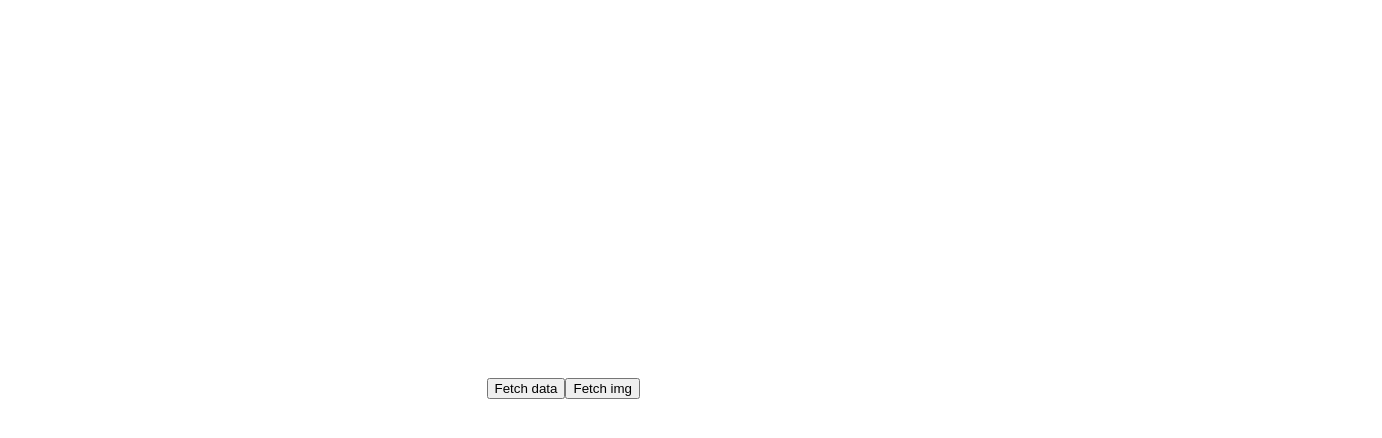
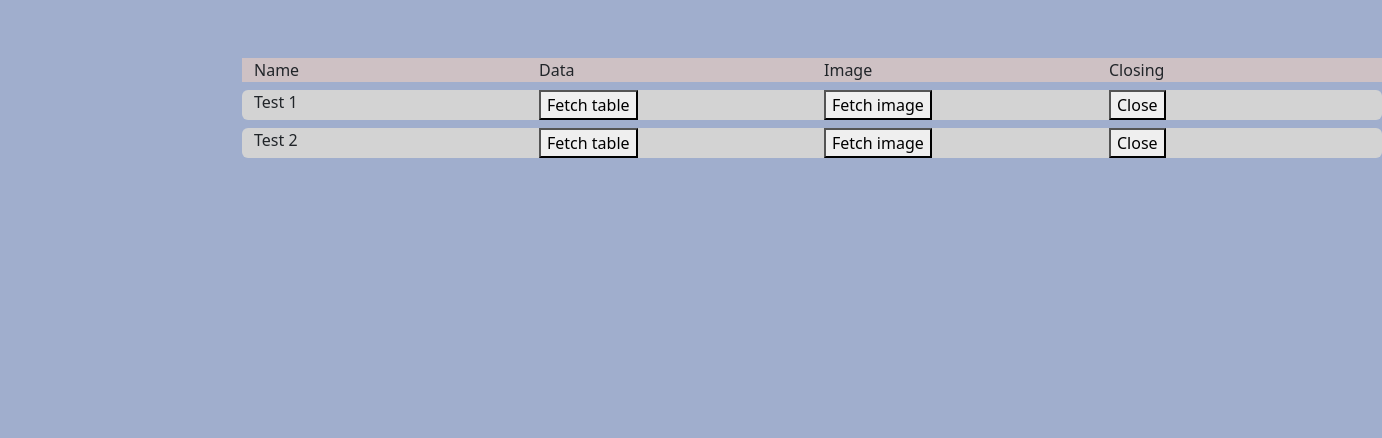
Before and after one commit to lackne190044/Diplomarbeit, a Vue app in the folder tig-stack/vue_app/: page / in a window 1280 px wide. Shown: the top 438 px of the page, 1382 px wide, since content can reach past the window. Built offline with nearby package versions, Linux system fonts and the light colour scheme.

Commit message:
Gui changes to fetch from different sensors

```diff
--- a/tig-stack/vue_app/package.json
+++ b/tig-stack/vue_app/package.json
@@ -11,6 +11,8 @@
   },
   "dependencies": {
     "axios": "^1.6.2",
+    "bootstrap": "^5.3.2",
+    "bootstrap-icons": "^1.11.3",
     "vue": "^3.3.4"
   },
   "devDependencies": {
@@ -19,6 +21,7 @@
     "@vitejs/plugin-vue": "^4.4.0",
     "@vue/tsconfig": "^0.4.0",
     "npm-run-all2": "^6.1.1",
+    "sass": "^1.70.0",
     "typescript": "~5.2.0",
     "vite": "^4.4.11",
     "vue-tsc": "^1.8.19"
--- a/tig-stack/vue_app/src/App.vue
+++ b/tig-stack/vue_app/src/App.vue
@@ -1,93 +1,11 @@
+<script setup lang="ts">
+
+import Fetch from './components/Fetch.vue'
+
+</script>
+
 <template>
-  <div>
-    <button @click="fetchRaw('mem', 'active', '3da387c64301')">Fetch data</button>
-    <button @click="fetchImg('mem', 'active', '3da387c64301')">Fetch img</button>
-
-    <div v-if="displayRawData">
-       <table class="data-table">
-        <thead>
-          <tr>
-            <th>Time</th>
-            <th>Value</th>
-          </tr>
-        </thead>
-        <tbody>
-          <tr v-for="(item, index) in raw_results.Data.Raw" :key="index">
-            <td>{{ item.time }}</td>
-            <td>{{ item.value }}</td>
-          </tr>
-        </tbody>
-      </table>
-    </div>
-
-    <div v-else>
-      <img :src="imgBlobUrl" />
-    </div>
+  <div class="container p-1">
+    <Fetch />
   </div>
 </template>
-
-<style>
-.data-table {
-  border-collapse: collapse;
-  width: 100%;
-}
-
-.data-table th, .data-table td {
-  border: 1px solid #ddd;
-  padding: 8px;
-  text-align: left;
-}
-
-.data-table th {
-  background-color: #f2f2f2;
-}
-</style>
-
-<script>
-import axios from 'axios';
-
-export default {
-  data() {
-    return {
-      raw_results: { Data: { Raw: null } },
-      imgBlobUrl: null,
-      displayRawData: null,
-      measure: null,
-      field: null,
-      host: null
-    };
-  },
-  methods: {
-    fetchRaw(measure, field, host) {
-      this.displayRawData = true;
-      const url = `http://localhost:5000/data?mesure=${measure}&field=${field}&host=${host}`
-      axios.get(url)
-        .then(response => {
-          console.log(response.data);
-          this.raw_results = { Data: { Raw: response.data } };
-        })
-        .catch(error => {
-          console.error(error);
-        });
-    },
-    fetchImg(measure, field, host) {
-      this.displayRawData = false;
-      const url = `http://localhost:5000/data/img?mesure=${measure}&field=${field}&host=${host}`
-      axios.get(url, { responseType: 'arraybuffer' })
-        .then(response => {
-          const blob = new Blob([response.data], { type: 'image/png' });
-          this.imgBlobUrl = URL.createObjectURL(blob);
-        })
-        .catch(error => {
-          console.error(error);
-        });
-    },
-  },
-  beforeDestroy() {
-    // Clean up the blob URL to prevent memory leaks
-    if (this.imgBlobUrl) {
-      URL.revokeObjectURL(this.imgBlobUrl);
-    }
-  },
-};
-</script>
--- /dev/null
+++ b/tig-stack/vue_app/src/components/Fetch.vue
@@ -0,0 +1,159 @@
+<script lang="ts">
+import axios from 'axios';
+
+export default {
+  data() {
+    return {
+      hosts: ['3e9d28342038', '3e9d28342037'],
+
+      raw_results: {},
+      imgBlobUrl: {},
+
+      displayRawData: {},
+      displayImg: {},
+
+      Measure: null,
+      field: null,
+      host: null
+    };
+  },
+  methods: {
+    fetchRaw(measure, field, host) {
+      this.displayRawData[host] = true;
+      this.displayImg[host] = false;
+
+      const url = `http://localhost:5000/data?mesure=${measure}&field=${field}&host=${host}`
+      axios.get(url)
+        .then(response => {
+          console.log(response.data);
+          this.raw_results[host] = response.data;
+        })
+        .catch(error => {
+          console.error(error);
+        });
+    },
+    fetchImg(measure, field, host) {
+      this.displayRawData[host] = false;
+      this.displayImg[host] = true;
+      const url = `http://localhost:5000/data/img?mesure=${measure}&field=${field}&host=${host}`
+      axios.get(url, { responseType: 'arraybuffer' })
+        .then(response => {
+          const blob = new Blob([response.data], { type: 'image/png' });
+          this.imgBlobUrl[host] = URL.createObjectURL(blob);
+        })
+        .catch(error => {
+          console.error(error);
+        });
+    },
+    close(host) {
+      this.displayRawData[host] = false;
+      this.displayImg[host] = false;
+    },
+  },
+  beforeDestroy() {
+    // Clean up the blob URL to prevent memory leaks
+    if (this.imgBlobUrl) {
+      URL.revokeObjectURL(this.imgBlobUrl);
+    }
+  },
+};
+</script>
+
+<style>
+.data-table {
+  border-collapse: collapse;
+  width: 100%;
+}
+
+.data-table th, .data-table td {
+  border: 1px solid #ddd;
+  padding: 8px;
+  text-align: left;
+}
+
+.data-table th {
+  background-color: #f2f2f2;
+}
+</style>
+
+
+<template>
+  <div class="container">
+    <div class="row bg-primary mt-2 mb-1">
+      <div
+	class="col"
+	data-bs-toggle="tooltip"
+	data-bs-placement="top"
+	data-bs-title="Tooltip on top"
+      >
+	Name
+      </div>
+      <div class="col">Data</div>
+      <div class="col">Image</div>
+      <div class="col">Closing</div>
+    </div>
+
+    <div class="row bg-secondary rounded mt-2 mb-1">
+      <div class="col">Test 1</div>
+      <div class="col"><button @click="fetchRaw('mem', 'active', hosts[0])">Fetch table</button></div>
+      <div class="col"><button @click="fetchImg('mem', 'active', hosts[0])">Fetch image</button></div>
+      <div class="col"><button @click="close(hosts[0])">Close</button></div>
+      <div v-if="displayImg[hosts[0]]">
+	<img :src="imgBlobUrl[hosts[0]]" />
+      </div>
+      <div v-if="displayRawData[hosts[0]]">
+	 <table class="data-table">
+	  <thead>
+	    <tr>
+	      <th>Time</th>
+	      <th>Value</th>
+	    </tr>
+	  </thead>
+	  <tbody>
+	    <tr v-for="(item, index) in raw_results[hosts[0]]" :key="index">
+	      <td>{{ item.time }}</td>
+	      <td>{{ item.value }}</td>
+	    </tr>
+	  </tbody>
+	</table>
+      </div>
+    </div>
+
+
+    <div class="row bg-secondary rounded mt-2 mb-1">
+      <div class="col">Test 2</div>
+      <div class="col"><button @click="fetchRaw('mem', 'active', hosts[1])">Fetch table</button></div>
+      <div class="col"><button @click="fetchImg('mem', 'active', hosts[1])">Fetch image</button></div>
+      <div class="col"><button @click="close(hosts[1])">Close</button></div>
+      <div v-if="displayImg[hosts[1]]">
+	<img :src="imgBlobUrl[hosts[1]]" />
+      </div>
+      <div v-if="displayRawData[hosts[1]]">
+	 <table class="data-table">
+	  <thead>
+	    <tr>
+	      <th>Time</th>
+	      <th>Value</th>
+	    </tr>
+	  </thead>
+	  <tbody>
+	    <tr v-for="(item, index) in raw_results[hosts[1]]" :key="index">
+	      <td>{{ item.time }}</td>
+	      <td>{{ item.value }}</td>
+	    </tr>
+	  </tbody>
+	</table>
+      </div>
+    </div>
+
+  </div>
+</template>
+
+<style>
+  .container {
+    position: absolute;
+    width: 100%;
+    top: 25px;
+    left: 10%;
+  }
+</style>
--- a/tig-stack/vue_app/src/main.ts
+++ b/tig-stack/vue_app/src/main.ts
@@ -1,4 +1,7 @@
 import './assets/main.css'
+import "./scss/custom.scss"
+import 'bootstrap'
+import 'bootstrap-icons/font/bootstrap-icons.scss'
 
 import { createApp } from 'vue'
 import App from './App.vue'
--- /dev/null
+++ b/tig-stack/vue_app/src/scss/custom.scss
@@ -0,0 +1,11 @@
+$theme-colors: (
+  "primary": #CEC1C4,
+  "secondary": lightgray,
+  "danger": #ff4136,
+);
+
+@import 'bootstrap/scss/bootstrap.scss';
+
+body {
+    background-color: #a0aecd;
+}
```
Also changed, not shown: 1 other file (tests, documents, lock files or other folders).
